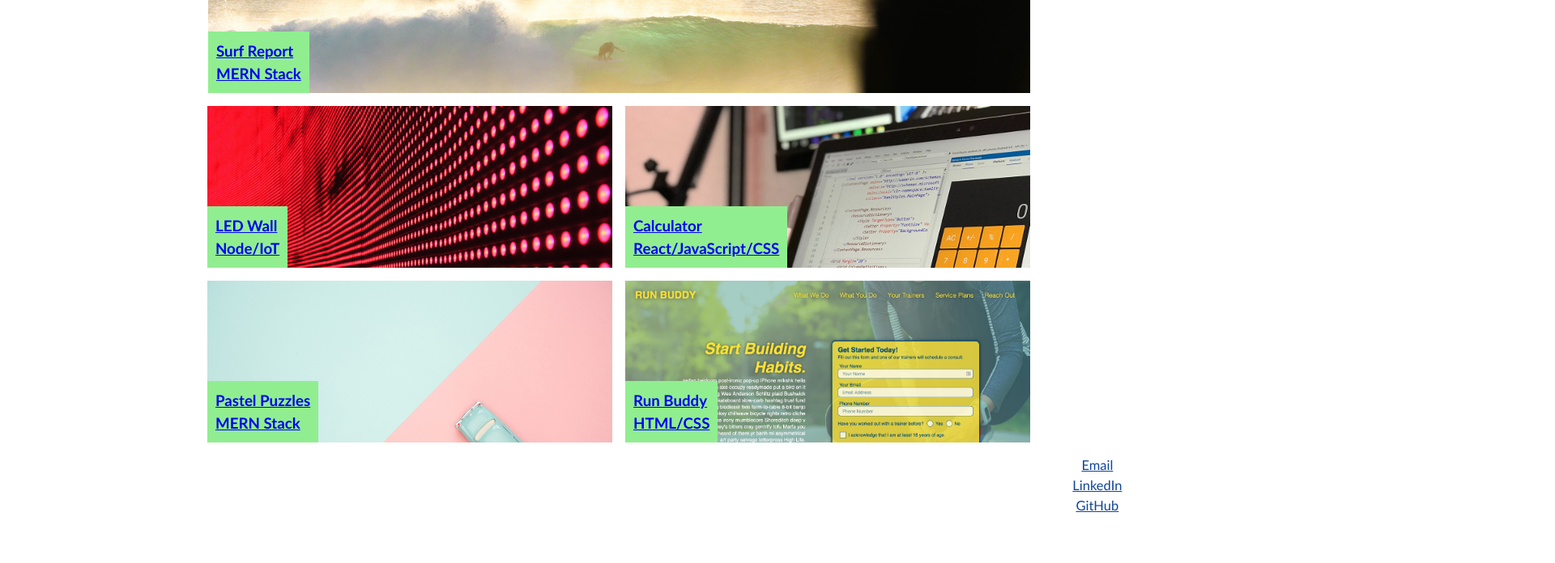
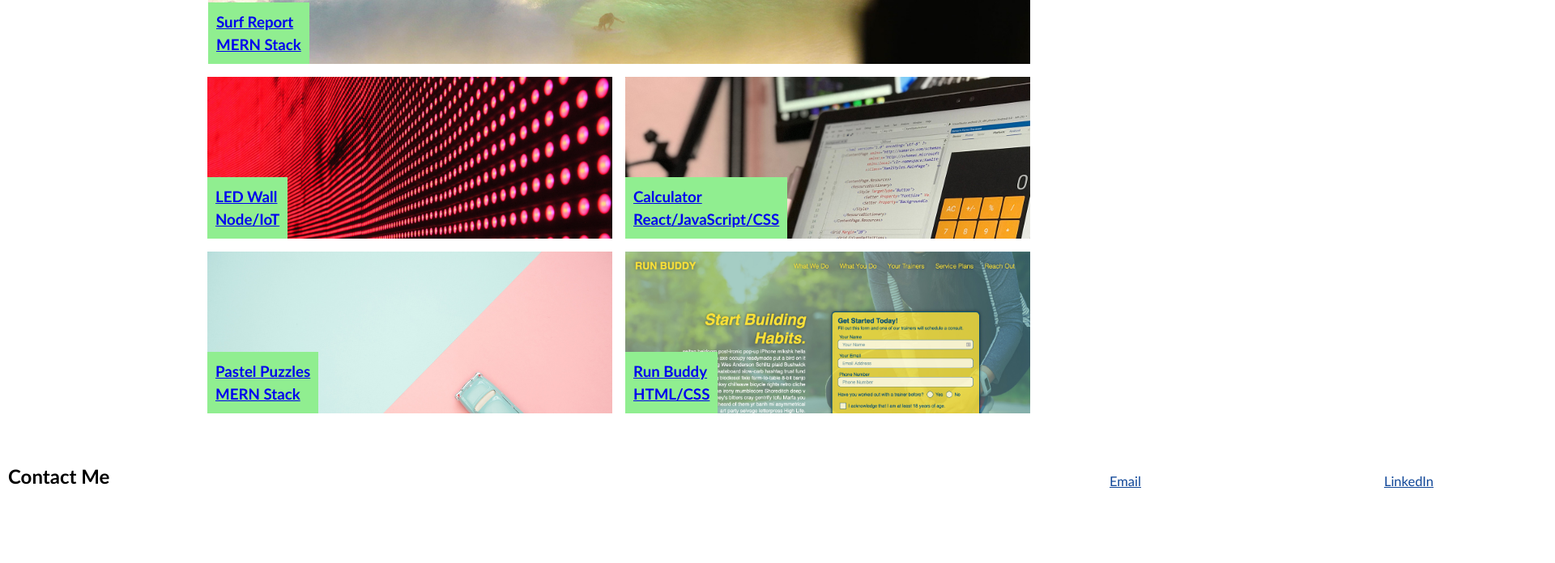
Before and after one commit to ZainaSE7835/Challenge-2, a plain HTML site: page index.html in a window 1280 px wide. Shown: the part 893-1589 px from the top of the page at 81% size, 1920 px wide, since content can reach past the window. After the commit the page ends 1557 px from the top, so only its background shows below. Drawn offline with Linux system fonts and the light colour scheme.

Commit message:
updated profile

```diff
--- a/assets/css/style.css
+++ b/assets/css/style.css
@@ -160,8 +160,8 @@ p {
 }
 
 #contact {
-  position: absolute;
-  top: 1400px
+  position: relative;
+  top: 750px
 }
 
 .nav2 {
@@ -181,9 +181,7 @@ p {
   display: flex;
   flex-direction: row;
   justify-content: space-around;
-  flex-wrap: wrap;
   padding-right: 600px;
-  padding-top: 80px;
 }
 
 .nav3 > li {
@@ -199,3 +197,15 @@ p {
   color: rgba(68, 97, 192, 0.432);
 
 }
+
+#email{
+  padding-right: 300px;
+}
+
+#linkedin{
+  padding-right: 300px;
+}
+
+#github{
+  padding-right: 300px;
+}
--- a/index.html
+++ b/index.html
@@ -16,10 +16,10 @@
     <h1 class="name">Zainab Sebbar</h1>
       <nav>
       <ul class="nav">
-        <li><a href="#">About me</a></li>
-        <li><a href="#">Work</a></li>
-        <li><a href="#">Contact me</a></li>
-        <li><a href="#">Resume</a></li>
+        <li><a href="#about">About me</a></li>
+        <li><a href="#work">Work</a></li>
+        <li><a href="#contact">Contact me</a></li>
+        <li><a href="#resume">Resume</a></li>
       </ul>
       </nav>
     </div>
@@ -37,11 +37,10 @@
     <!-- about me -->
     <section class="page-section" id="about">
       <section class="child">
-      <h2>About Me
+      <h2>About Me</h2>
       <span>
         Lorem ipsum dolor sit amet, consectetur adipiscing elit, sed do eiusmod tempor incididunt ut labore et dolore magna aliqua. Ut enim ad minim veniam, quis nostrud exercitation ullamco laboris nisi ut aliquip ex ea commodo consequat. Duis aute irure dolor in reprehenderit in voluptate velit esse cillum dolore eu fugiat nulla pariatur. Excepteur sint occaecat cupidatat non proident, sunt in culpa qui officia deserunt mollit anim id est laborum
       </span>
-      </h2>
       </section>
     </section>
 
@@ -96,13 +95,13 @@
     <!-- contact -->
     <footer class="page-section contact" id="contact">
     <section class="child">
-      <h2 id="contact">Contact Me</h2>
+      <h2 id="Me">Contact Me</h2>
       <nav class="nav2">
         <ul class="nav2">
           <div class="nav3">
-          <li><a href="#">Email</a></li>
-          <li><a href="#">LinkedIn</a></li>
-          <li><a href="#">GitHub</a></li>
+          <li id="email"><a href="#">Email</a></li>
+          <li id="linkedin"><a href="#">LinkedIn</a></li>
+          <li id="github"><a href="#">GitHub</a></li>
           </div>
         </ul>
       </div>
```
